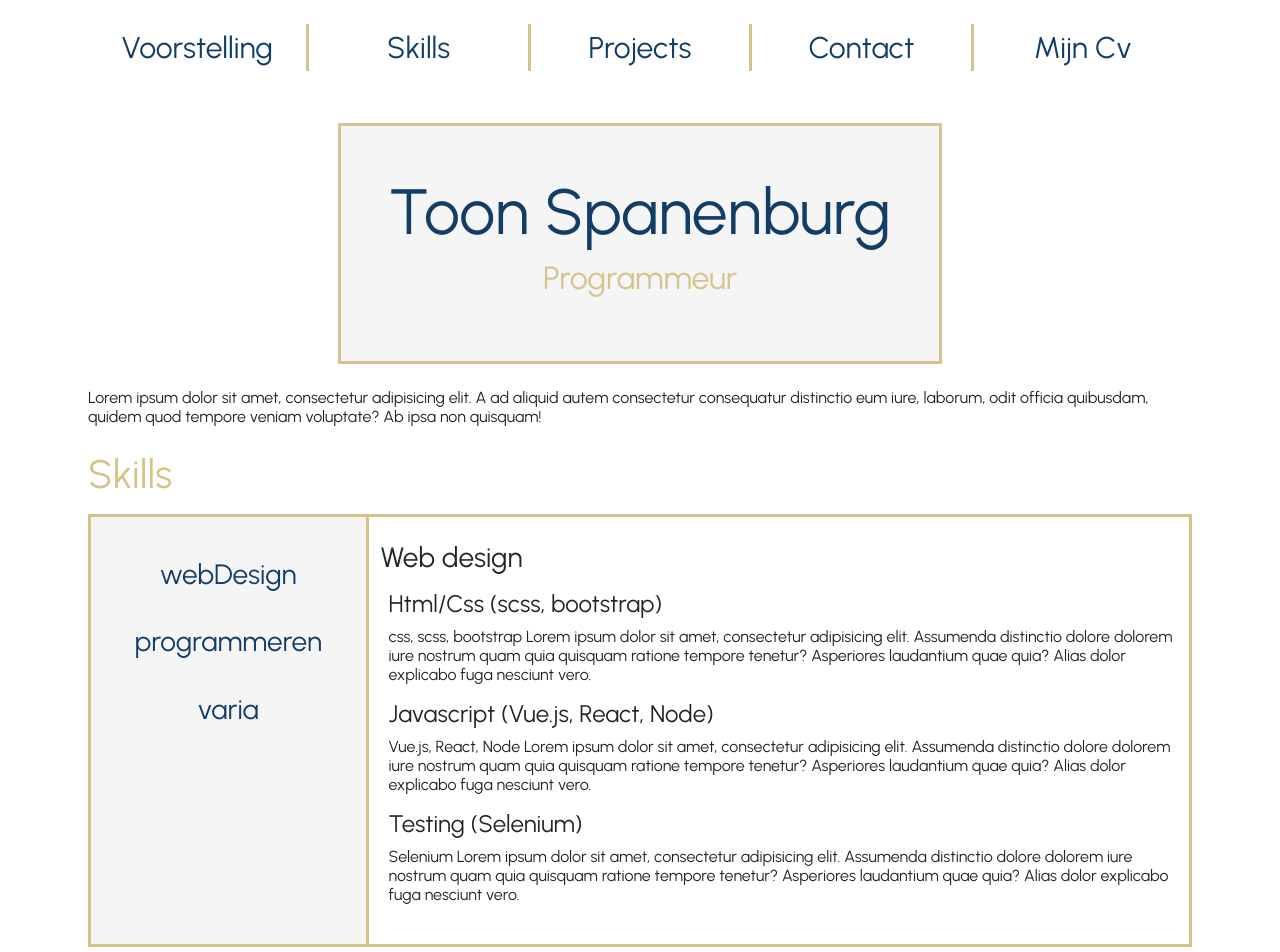
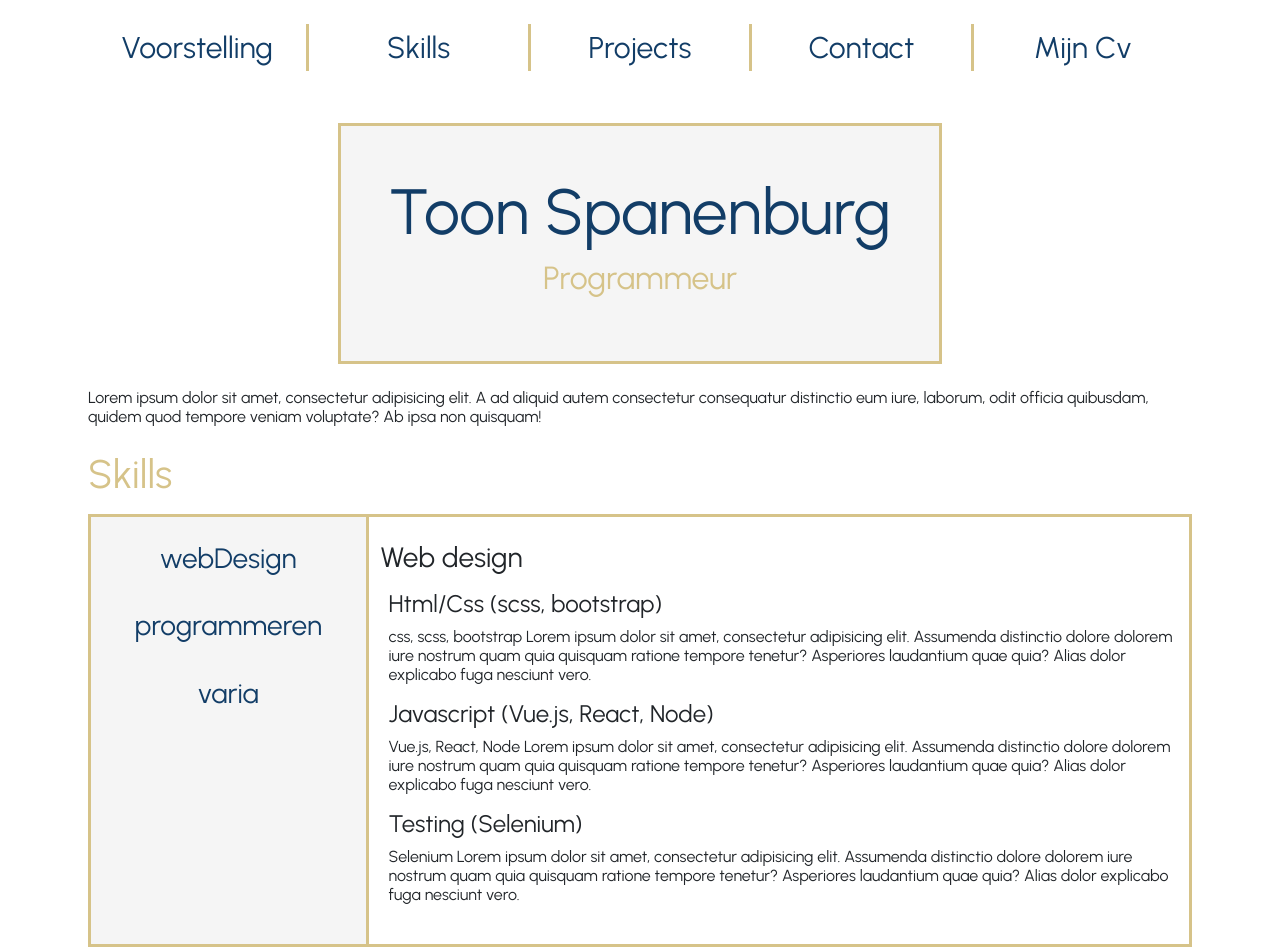
Before and after one commit to ToonSpanenburg/ToonSpanenburgWebsite, a Vue app: page / in a window 1280 px wide. Shown: the top 952 px of the page. Built offline with nearby package versions, Linux system fonts and the light colour scheme.

Commit message:
even more changes

```diff
--- a/src/components/SkillsComponent.vue
+++ b/src/components/SkillsComponent.vue
@@ -53,7 +53,7 @@ export default {
       <div class="skillsBorder SkillsBox">
         <div class="row rowFix">
 
-          <div  class="col-12 col-md-3 skillsLine GreyBox buttonBox pt-lg-4" >
+          <div  class="col-12 col-md-3 skillsLine GreyBox buttonBox pt-lg-2" >
             <div class="row">
               <div v-for="(item, index) in mySkills" :key="index" class="col-4 col-sm-4 col-md-12 p-2" >
                 <button-component @click="buttonClick(index)" :buttonName="item" />
```
